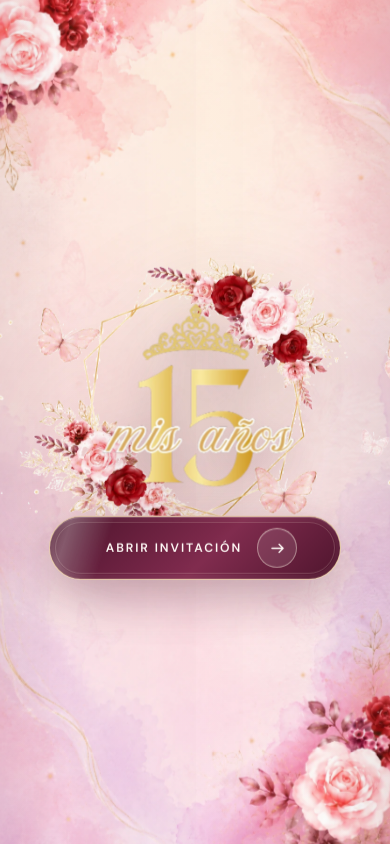
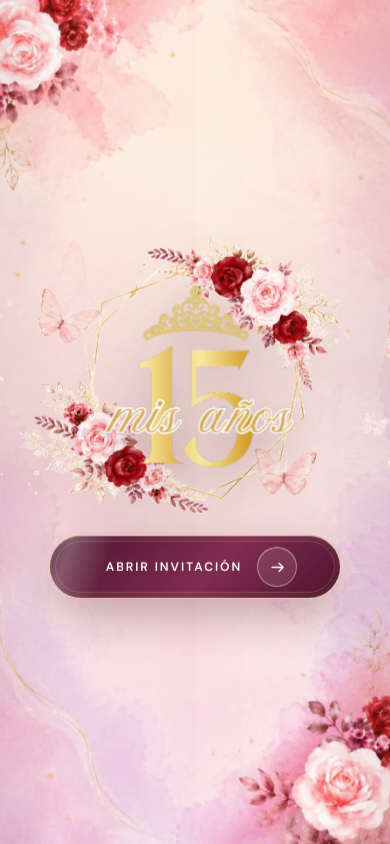
Before and after one commit to jwagnerpenagos-ai/WebInvitation, a plain HTML site: page index.html in a window 390 px wide. Drawn offline with Linux system fonts and the light colour scheme; a web font is replaced by a local one.

Commit message:
Adjust intro open-button spacing
Push the intro__open button further down (positive margin-top instead
of negative) across base and mobile breakpoints so it clears the
emblem art.

Co-Authored-By: Claude Sonnet 5 <noreply@anthropic.com>

```diff
--- a/src/styles.css
+++ b/src/styles.css
@@ -1642,7 +1642,7 @@ svg {
   display: inline-flex;
   min-width: 202px;
   min-height: 52px;
-  margin-top: clamp(-12px, -1.4vw, -4px);
+  margin-top: clamp(28px, -1.4vw, -4px);
   padding: 0 24px;
   align-items: center;
   justify-content: center;
@@ -2340,7 +2340,7 @@ svg {
   .intro__open {
     min-width: min(78vw, 292px);
     min-height: 64px;
-    margin-top: -20px;
+    margin-top: 18px;
     padding-left: 25px;
     gap: 15px;
     font-size: 0.76rem;
@@ -2464,7 +2464,7 @@ svg {
 
   .intro__open {
     min-height: 58px;
-    margin-top: -30px;
+    margin-top: 8px;
   }
 
   .intro__open-icon {
```
